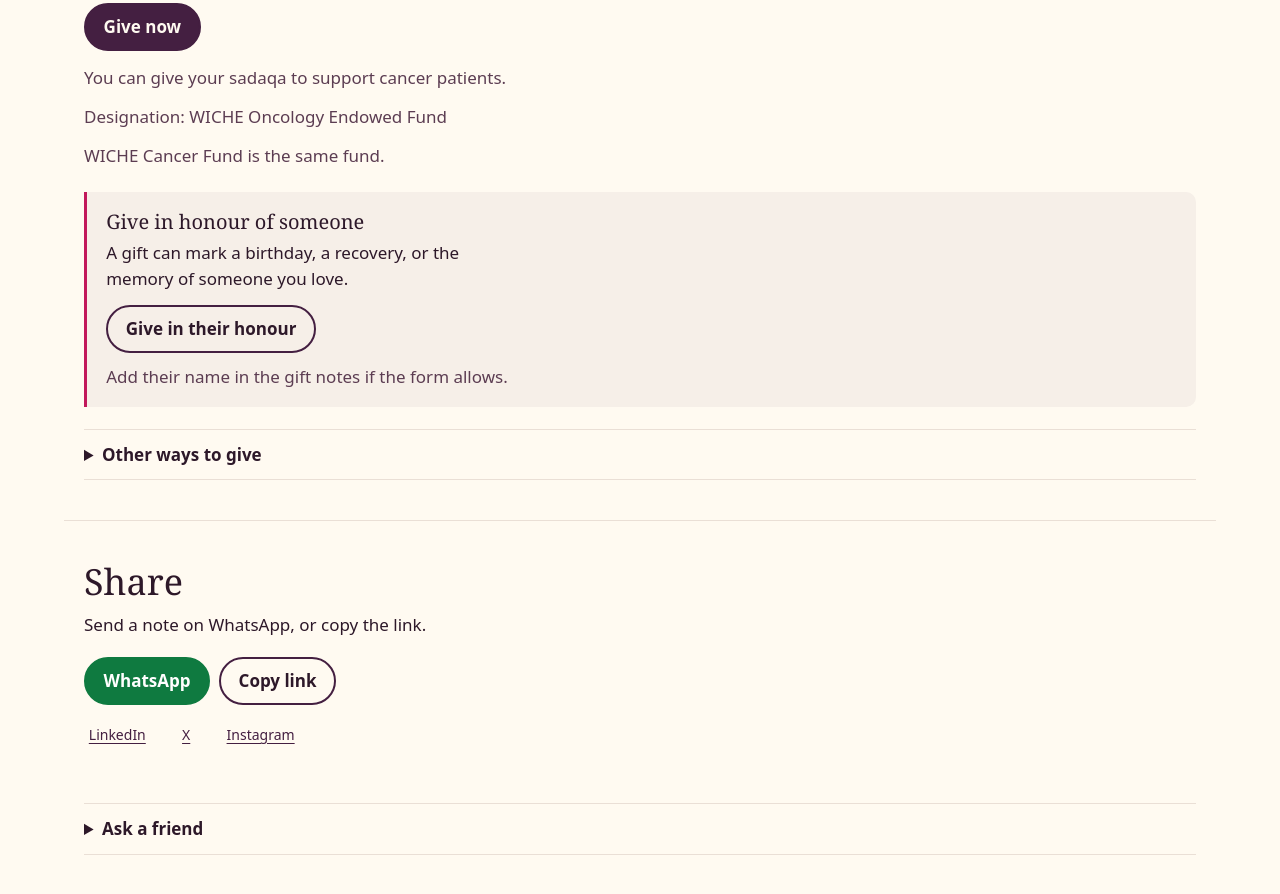
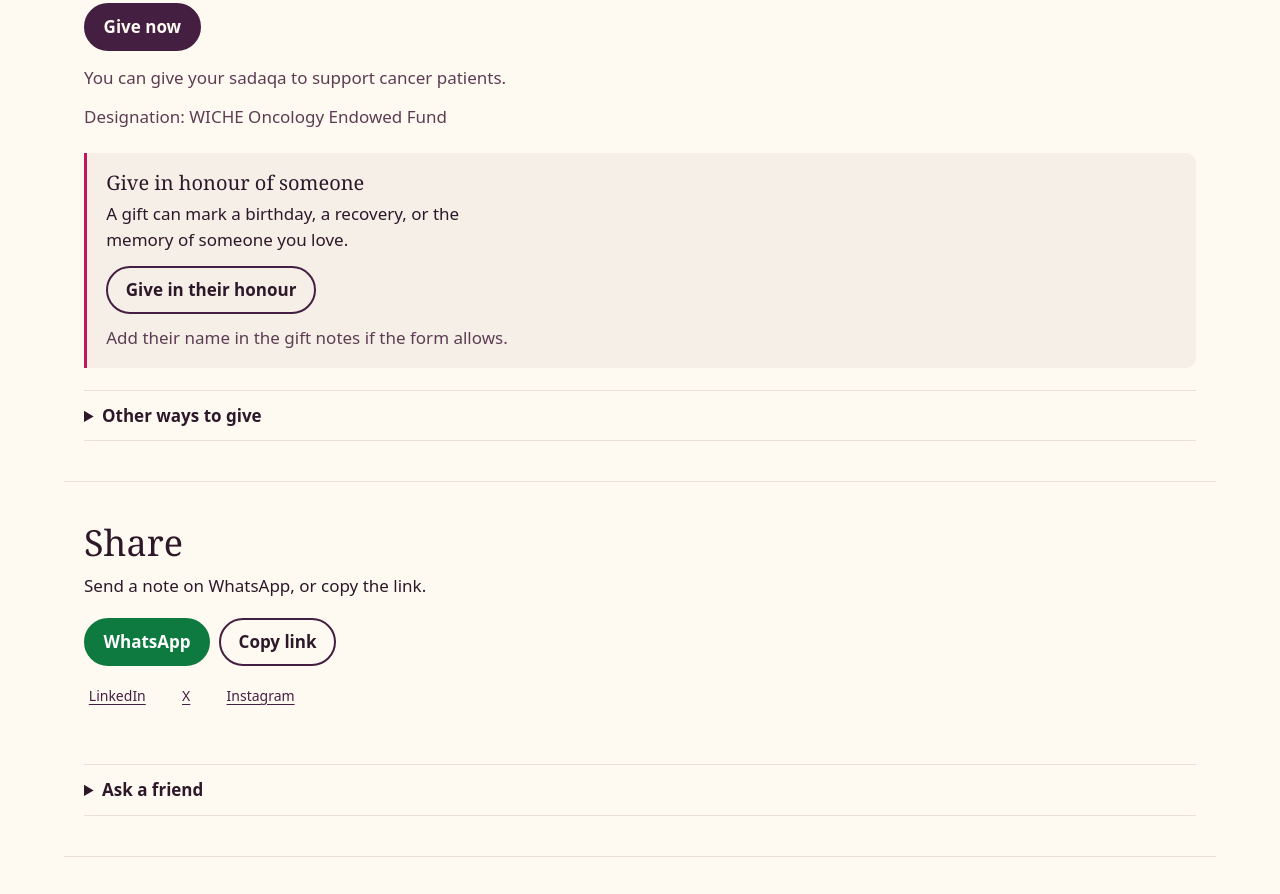
Before and after one commit to rarmoush/wiche-fund, a plain HTML site: page index.html in a window 1280 px wide. Shown: the part 3429-4323 px from the top of the page. Drawn offline with Linux system fonts and the light colour scheme.

Commit message:
Remove 'same fund' line

```diff
--- a/index.html
+++ b/index.html
@@ -527,7 +527,6 @@
         </div>
         <p class="give-hint">You can give your sadaqa to support cancer patients.</p>
         <p class="give-hint">Designation: WICHE Oncology Endowed Fund</p>
-        <p class="give-hint">WICHE Cancer Fund is the same fund.</p>
         <!-- [REQUIRES APPROVAL: AUB Advancement] tribute field/acknowledgement flow -->
         <div class="tribute" aria-labelledby="tribute-title">
           <h3 id="tribute-title">Give in honour of someone</h3>
```
